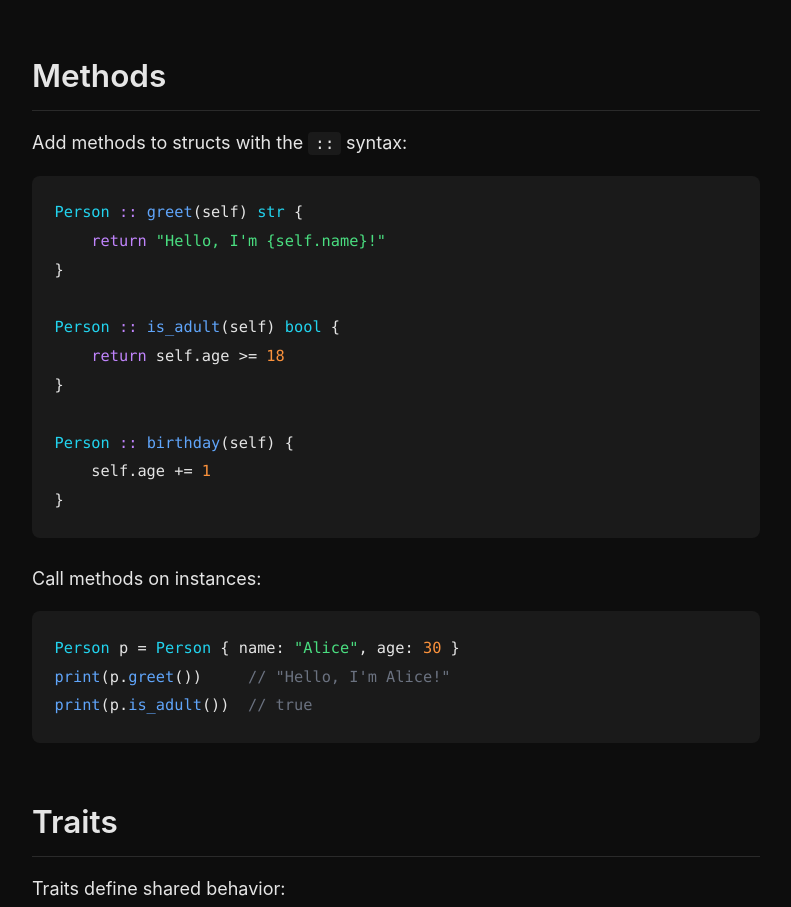
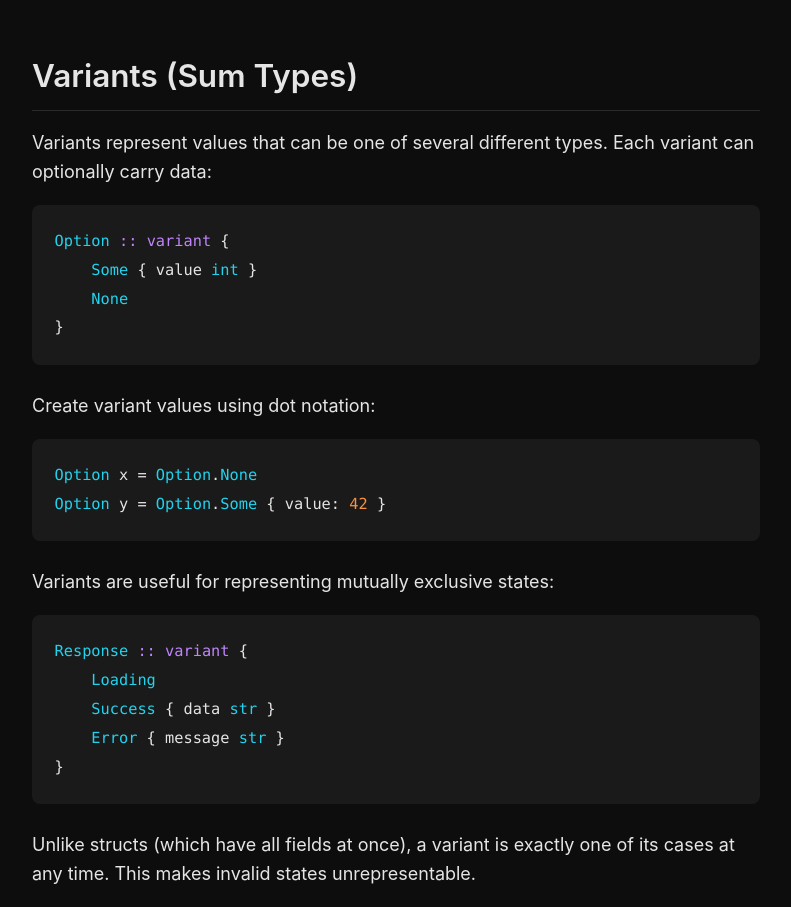
Before and after one commit to chrishayen/shotgun-lang, a plain HTML site: page docs/guide.html in a window 1280 px wide. Shown: the part 3042-3949 px from the top of the page, without its empty margins (244-1035 px from the left). Drawn offline with Linux system fonts and the light colour scheme.

Commit message:
added variants (sum types)

```diff
--- a/docs/guide.html
+++ b/docs/guide.html
@@ -107,6 +107,30 @@
 
         <pre><code><span class="fn">print</span>(alice.name)  <span class="cm">// "Alice"</span>
 <span class="fn">print</span>(bob.age)     <span class="cm">// 25</span></code></pre>
+
+        <h2>Variants (Sum Types)</h2>
+
+        <p>Variants represent values that can be one of several different types. Each variant can optionally carry data:</p>
+
+        <pre><code><span class="ty">Option</span> <span class="kw">::</span> <span class="kw">variant</span> {
+    <span class="ty">Some</span> { value <span class="ty">int</span> }
+    <span class="ty">None</span>
+}</code></pre>
+
+        <p>Create variant values using dot notation:</p>
+
+        <pre><code><span class="ty">Option</span> x = <span class="ty">Option</span>.<span class="ty">None</span>
+<span class="ty">Option</span> y = <span class="ty">Option</span>.<span class="ty">Some</span> { value: <span class="nu">42</span> }</code></pre>
+
+        <p>Variants are useful for representing mutually exclusive states:</p>
+
+        <pre><code><span class="ty">Response</span> <span class="kw">::</span> <span class="kw">variant</span> {
+    <span class="ty">Loading</span>
+    <span class="ty">Success</span> { data <span class="ty">str</span> }
+    <span class="ty">Error</span> { message <span class="ty">str</span> }
+}</code></pre>
+
+        <p>Unlike structs (which have all fields at once), a variant is exactly one of its cases at any time. This makes invalid states unrepresentable.</p>
 
         <h2>Methods</h2>
 
```
Also changed, not shown: 10 other files.
